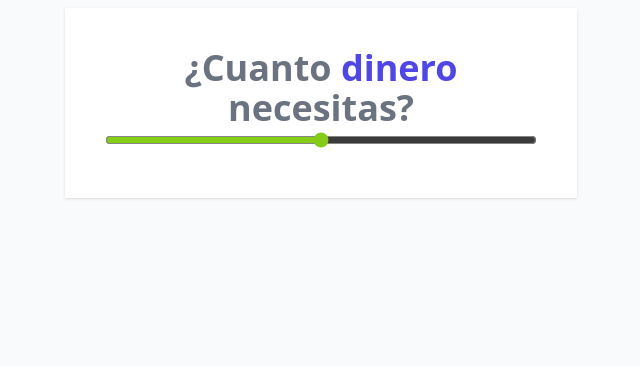
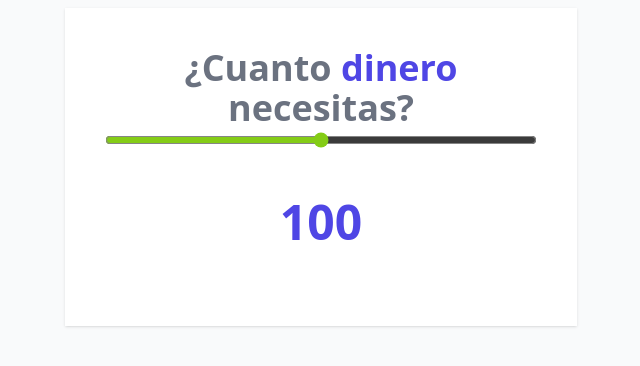
Before and after one commit to raxdevFrontier/Proyectos-HTML-CSS-JS, a React (Vite) app in the folder 65_REACT-cotizador-prestamos/: page / in a window 1280 px wide. Shown: the top 366 px of the page, without its empty margins (319-959 px from the left). Built offline with nearby package versions, Linux system fonts and the light colour scheme.

Commit message:
REACT-08_modificar y mostra el nuevo State

```diff
--- a/65_REACT-cotizador-prestamos/src/App.jsx
+++ b/65_REACT-cotizador-prestamos/src/App.jsx
@@ -9,8 +9,8 @@
   function handleChange(e) {
     //Aqui recogemos toda la logica que queremos ejecutar al darse el evento "Change"
     // Y por convenio, este tipo de funciones, se nombran como "handle" + "nombre del evento"
-    // console.log(+e.target.value)
-    console.log(Number(e.target.value))
+
+    setCantidad(Number(e.target.value))
   }
   /* Codigo JavaScript*/
   return (
@@ -23,6 +23,8 @@
         className="w-full h-6 bg-gray-200 accent-lime-500 hover:accent-lime-600"
         onChange={handleChange}
         />
+
+        <p className='text-center my-10 text-5xl font-extrabold text-indigo-600'>{cantidad}</p>
     </div>
   )
 }
```
